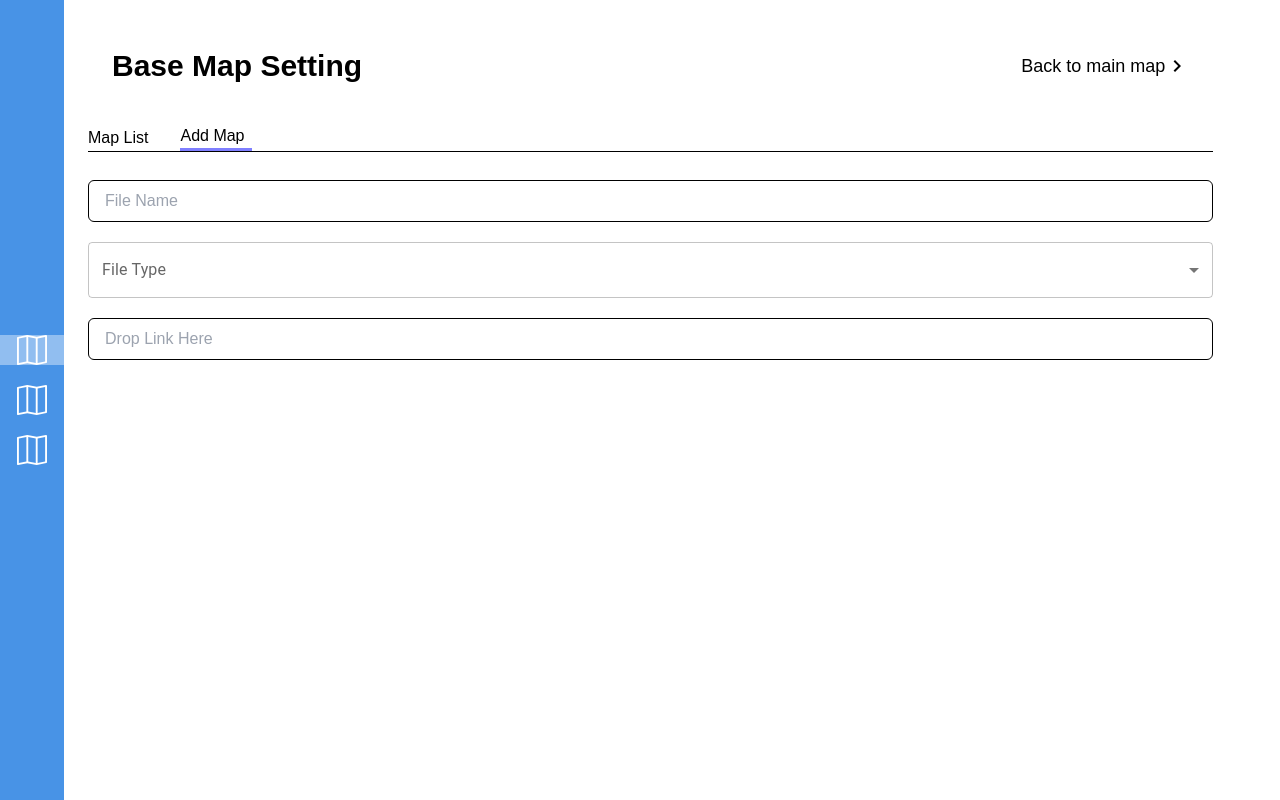
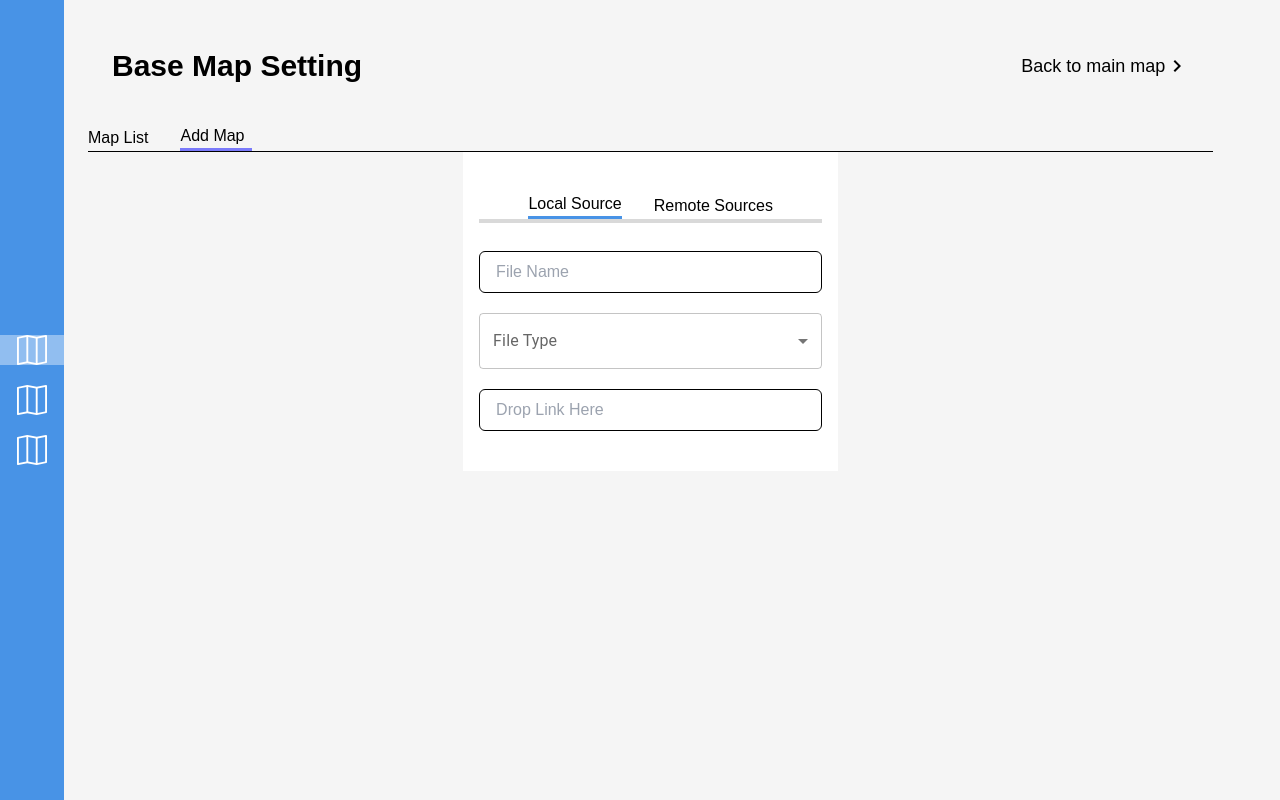
Before and after one commit to HafizhGhiyats29/LayerManagement, a React (Create React App) app: page /map-setting/add-map in a window 1280 px wide. Built offline with nearby package versions, Linux system fonts and the light colour scheme.

Commit message:
style(add map page): create mavlink component for add map page

```diff
--- /dev/null
+++ b/src/components/BaseMapSetting/AddMapContent.jsx
@@ -0,0 +1,26 @@
+import React from 'react';
+import OnlineSource from '../InputWeb/OnlineSource';
+import NavigationLink from '../NavigationLink';
+
+const options = [
+  {
+    name: 'Local Source',
+    isActive: true,
+  },
+  {
+    name: 'Remote Sources',
+    isActive: false,
+  },
+];
+
+function AddMapContent({ title }) {
+  return (
+    <div className="w-1/3 mx-auto bg-white py-10 px-4">
+      <h1>{title}</h1>
+      <NavigationLink options={options} />
+      <OnlineSource />
+    </div>
+  );
+}
+
+export default AddMapContent;
--- a/src/components/BaseMapSetting/SelectFileType.jsx
+++ b/src/components/BaseMapSetting/SelectFileType.jsx
@@ -13,7 +13,7 @@ function SelectFileType({
       <InputLabel id="simple-select-label">File Type</InputLabel>
       <Select value={value} onChange={onChangeValue} labelId="simple-select-label" label="File Type" className={`rounded-xl ${selectStyle}`}>
         {fileTypes.map((fileType) => (
-          <MenuItem value={fileType.value}>{fileType.label}</MenuItem>
+          <MenuItem value={fileType.value} className="text-sm">{fileType.label}</MenuItem>
         ))}
       </Select>
     </FormControl>
--- /dev/null
+++ b/src/components/NavigationLink.jsx
@@ -0,0 +1,37 @@
+import React, { useState } from 'react';
+
+function NavigationLink({ options = [] }) {
+  const [navLinkOptions, setNavLinkOptions] = useState(options);
+
+  const onClickButtonHandler = ({ target }) => {
+    console.log(target.name);
+    setNavLinkOptions((prevState) => prevState.map((navLink) => {
+      if (navLink.name === target.name) {
+        navLink.isActive = true;
+      } else {
+        navLink.isActive = false;
+      }
+      return navLink;
+    }));
+  };
+
+  return (
+    <div className="after:contents-[''] after:block after:bg-gray after:h-1 after:w-full">
+      <div className="flex w-full justify-center gap-8">
+        {navLinkOptions.map((option) => (
+          <button
+            type="button"
+            key={option.name}
+            className={`${option.isActive && 'after:block after:h-[3px] after:contents-[""] after:bg-[#4893E6]'}`}
+            name={option.name}
+            onClick={onClickButtonHandler}
+          >
+            {option.name}
+          </button>
+        ))}
+      </div>
+    </div>
+  );
+}
+
+export default NavigationLink;
--- a/src/components/TableWithPagination.jsx
+++ b/src/components/TableWithPagination.jsx
@@ -26,7 +26,6 @@ function TableWithPagination({
   };
 
   const onDeleteMapHandler = (id) => {
-    console.log(id);
     dispatch(deleteMapListActionCreator(id));
     onCancelDeleteMapHandler();
   };
--- a/src/pages/BaseMapSetting.jsx
+++ b/src/pages/BaseMapSetting.jsx
@@ -6,7 +6,7 @@ import BaseMapContent from '../components/BaseMapSetting/BaseMapContent';
 import MapListContent from '../components/BaseMapSetting/MapListContent';
 import useInput from '../hooks/useInput';
 import { searchMapListActionCreator } from '../states';
-import OnlineSource from '../components/InputWeb/OnlineSource';
+import AddMapContent from '../components/BaseMapSetting/AddMapContent';
 
 function BaseMapSettingPage() {
   const dispatch = useDispatch();
@@ -18,7 +18,7 @@ function BaseMapSettingPage() {
   };
 
   return (
-    <article className="flex">
+    <article className="flex bg-[#F5F5F5]">
       <SideBarMapSetting />
       <Routes>
         <Route path="/" element={<BaseMapContent><MapListContent searchKeywordValue={searchKeywordValue} onSearchKeywordValueChange={onChangeSearchKeyword} /></BaseMapContent>} />
@@ -26,7 +26,7 @@ function BaseMapSettingPage() {
           path="/add-map"
           element={(
             <BaseMapContent>
-              <OnlineSource />
+              <AddMapContent />
             </BaseMapContent>
             )}
         />
```
Also changed, not shown: 1 other file (tests, documents, lock files or other folders).
